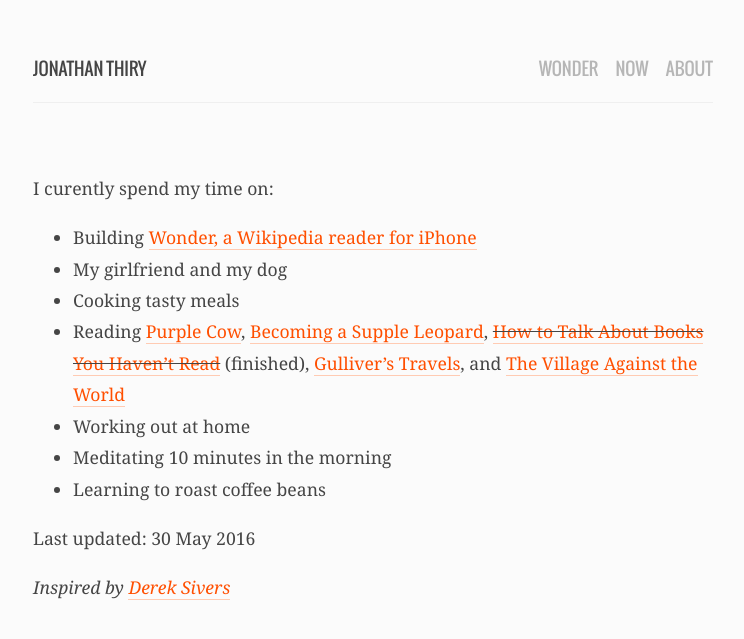
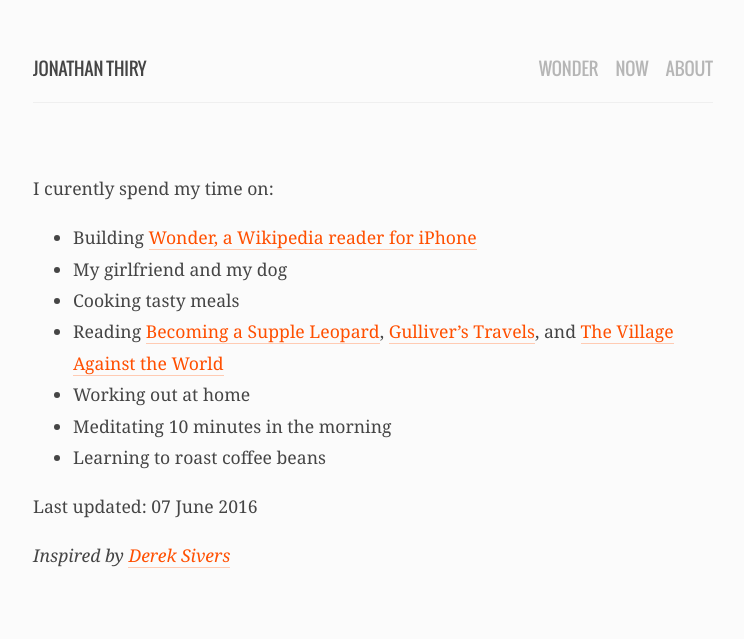
Before and after one commit to jonathanthiry/jonathanthiry.github.com, a Jekyll site: the page built from now.md, in a window 1280 px wide. Shown: the top 639 px of the page, without its empty margins (267-1011 px from the left). Built offline with Jekyll 4.4.1, drawn with Linux system fonts in a browser that asks for light colours.

Commit message:
Update now page

```diff
--- a/now.md
+++ b/now.md
@@ -1,7 +1,7 @@
 ---
 layout: page
 permalink: /now
-date: 2016-05-30
+date: 2016-06-07
 ---
 
 I curently spend my time on:
@@ -9,7 +9,7 @@ I curently spend my time on:
 - Building [Wonder, a Wikipedia reader for iPhone](/wonder)
 - My girlfriend and my dog
 - Cooking tasty meals
-- Reading [Purple Cow](http://www.amazon.com/dp/1591843170?tag=jonathanthiry-20), [Becoming a Supple Leopard](http://www.amazon.com/dp/1628600837?tag=jonathanthiry-20), ~~[How to Talk About Books You Haven't Read](http://www.amazon.com/Talk-About-Books-Havent-Read/dp/1596915439?tag=jonathanthiry-20)~~ (finished), [Gulliver's Travels](http://www.amazon.com/Gullivers-Travels-Dover-Thrift-Editions/dp/0486292738?tag=jonathanthiry-20), and [The Village Against the World ](http://www.amazon.com/Village-Against-World-Dan-Hancox/dp/1781682984?tag=jonathanthiry-20)
+- Reading [Becoming a Supple Leopard](http://www.amazon.com/dp/1628600837?tag=jonathanthiry-20), [Gulliver's Travels](http://www.amazon.com/Gullivers-Travels-Dover-Thrift-Editions/dp/0486292738?tag=jonathanthiry-20), and [The Village Against the World ](http://www.amazon.com/Village-Against-World-Dan-Hancox/dp/1781682984?tag=jonathanthiry-20)
 - Working out at home
 - Meditating 10 minutes in the morning
 - Learning to roast coffee beans
```
